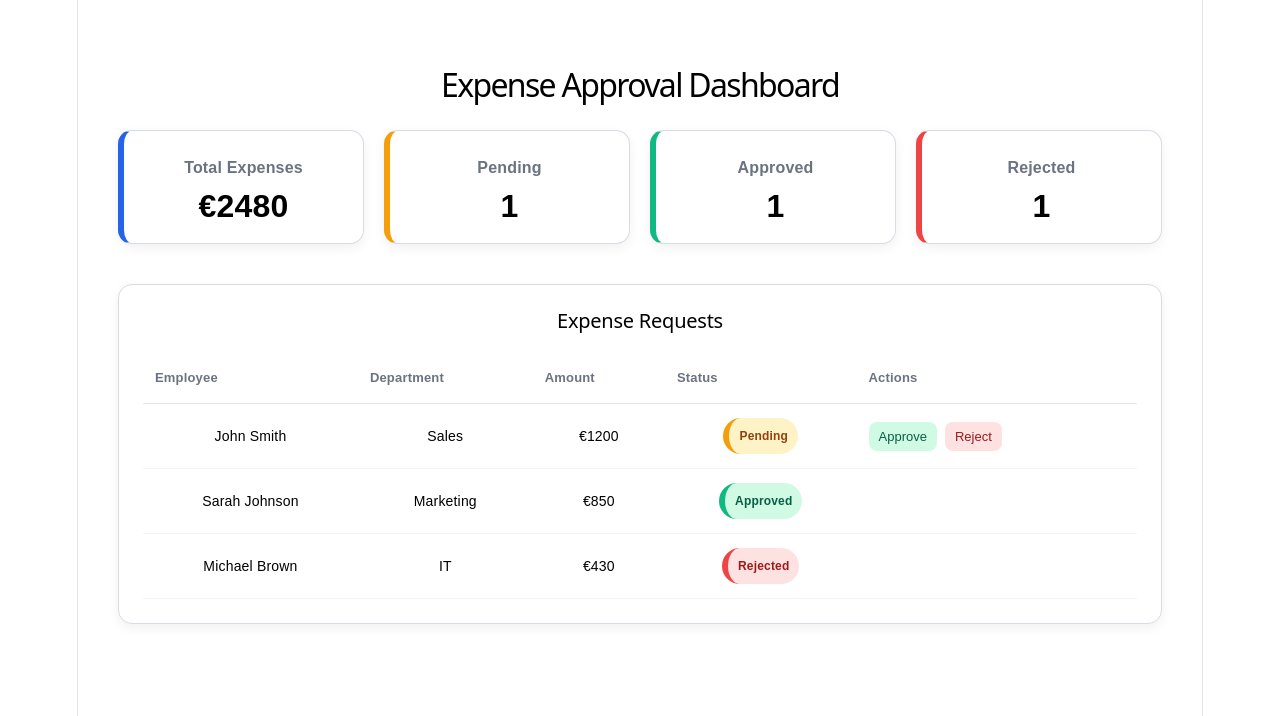
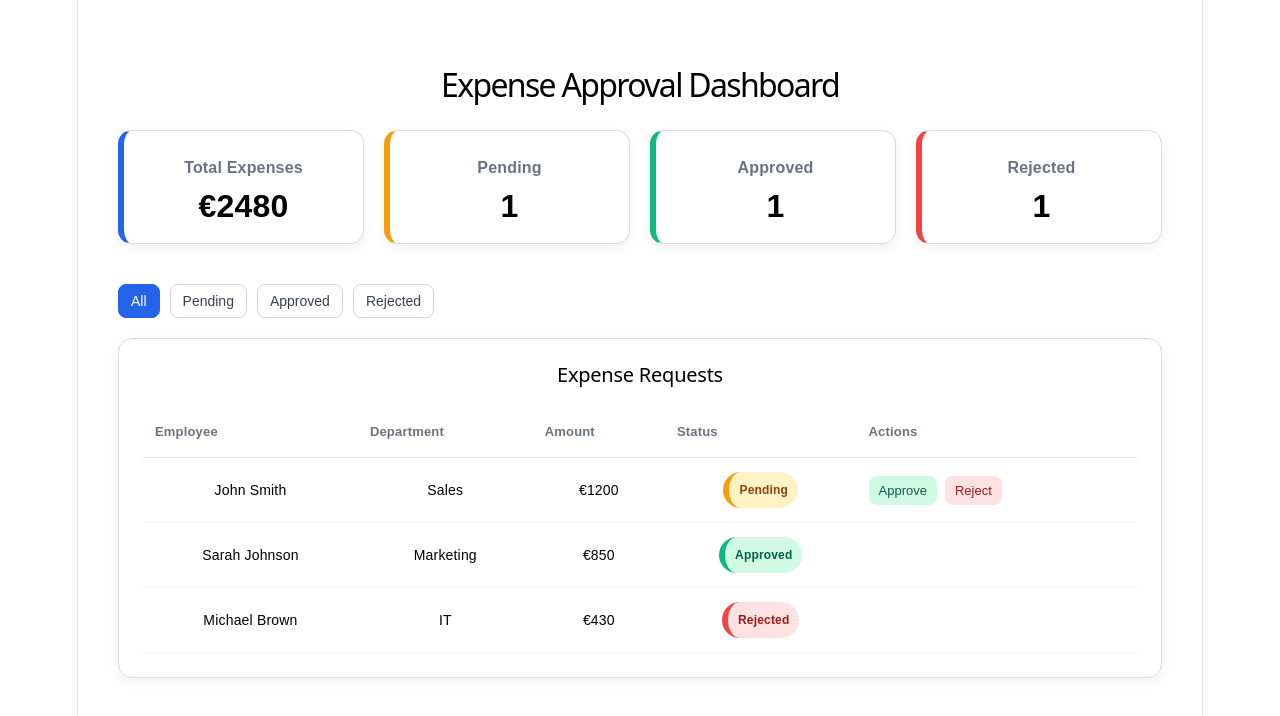
Before and after one commit to marcosgarrido-dev/expense-dashboard, a React (Vite) app: page / in a window 1280 px wide. Shown: the top 716 px of the page. Built offline with nearby package versions, Linux system fonts and the light colour scheme.

Commit message:
Add expense status filters

```diff
--- a/src/App.jsx
+++ b/src/App.jsx
@@ -5,6 +5,7 @@ import ExpenseTable from "./components/ExpenseTable"
 
 function App() {
   const [expenseList, setExpenseList] = useState(expenses)
+  const [statusFilter, setStatusFilter] = useState("All")
 
   const totalExpenses = expenseList.reduce(
   (total, expense) => total + expense.amount,
@@ -38,7 +39,8 @@ function App() {
 
     setExpenseList(updatedExpenses)
   }
-  // console.log(expenseList)
+
+  const filteredExpenses = statusFilter === "All" ? expenseList : expenseList.filter((expense) => expense.status === statusFilter)
 
   return (
     <div className="app">
@@ -68,8 +70,19 @@ function App() {
           type="rejected"
         />
       </div>
+      <div className="filters">
+        {["All", "Pending", "Approved", "Rejected"].map((status) => (
+          <button
+            key={status}
+            className={statusFilter === status ? "active-filter" : ""}
+            onClick={() => setStatusFilter(status)}
+          >
+            {status}
+          </button>
+        ))}
+      </div>
       <ExpenseTable
-        expenses={expenseList}
+        expenses={filteredExpenses}
         onUpdateStatus={updateExpenseStatus}
       />
     </div>
--- a/src/styles/global.css
+++ b/src/styles/global.css
@@ -171,3 +171,38 @@ body {
 .reject-btn:hover {
   background-color: #fecaca;
 }
+
+/* ============================= */
+/* FILTER BUTTONS */
+/* ============================= */
+
+.filters {
+  display: flex;
+  gap: 10px;
+  margin-bottom: 20px;
+}
+
+.filters button {
+  border: 1px solid #d1d5db;
+  border-radius: 8px;
+  padding: 8px 12px;
+  background-color: white;
+  color: #374151;
+  font-size: 14px;
+}
+
+.filters button:hover {
+  background-color: #f3f4f6;
+}
+
+.filters .active-filter {
+  background-color: #2563eb;
+  color: white;
+  border-color: #2563eb;
+}
+
+.filters .active-filter:hover {
+  background-color: #365aa8;
+  color: white;
+  border-color: #2563eb;
+}
```
